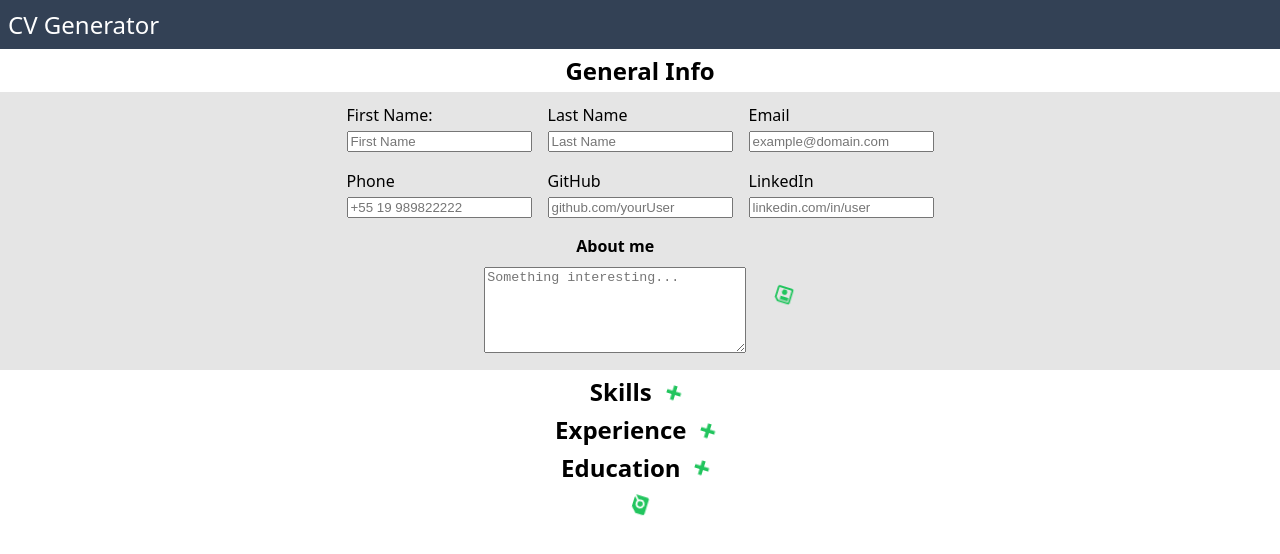
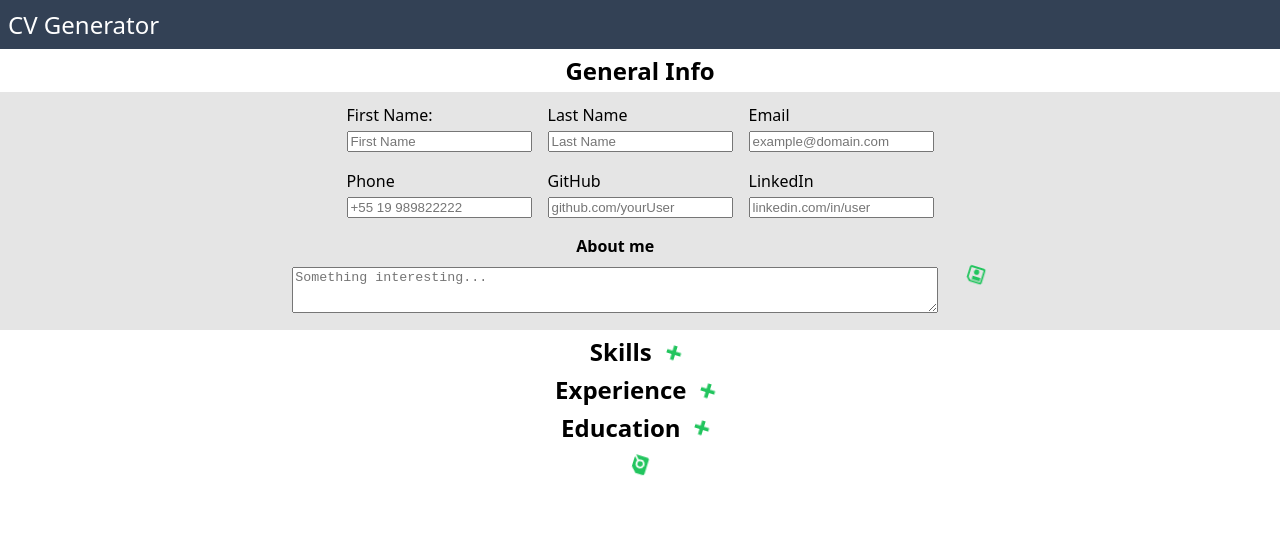
Before and after one commit to giovanniPepi/cv-project, a React (Create React App) app: page / in a window 1280 px wide. Shown: the top 554 px of the page. Built offline with nearby package versions, Linux system fonts and the light colour scheme.

Commit message:
Update textarea size

```diff
--- a/src/styles/App.css
+++ b/src/styles/App.css
@@ -122,8 +122,8 @@ label {
   align-self: center;
 }
 .textAboutMe {
-  min-height: 10vh;
-  min-width: 20vw;
+  min-height: 5vh;
+  min-width: 50vw;
 }
 
 /*
```
